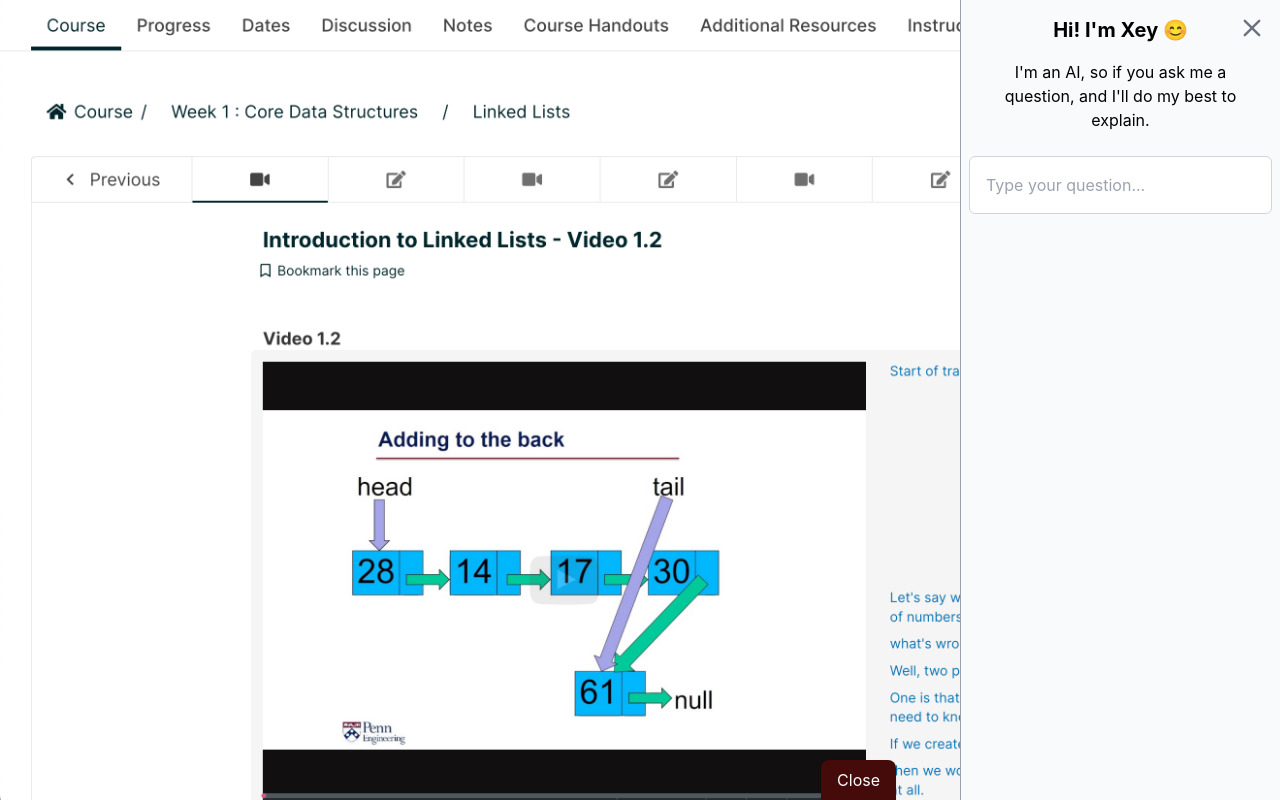
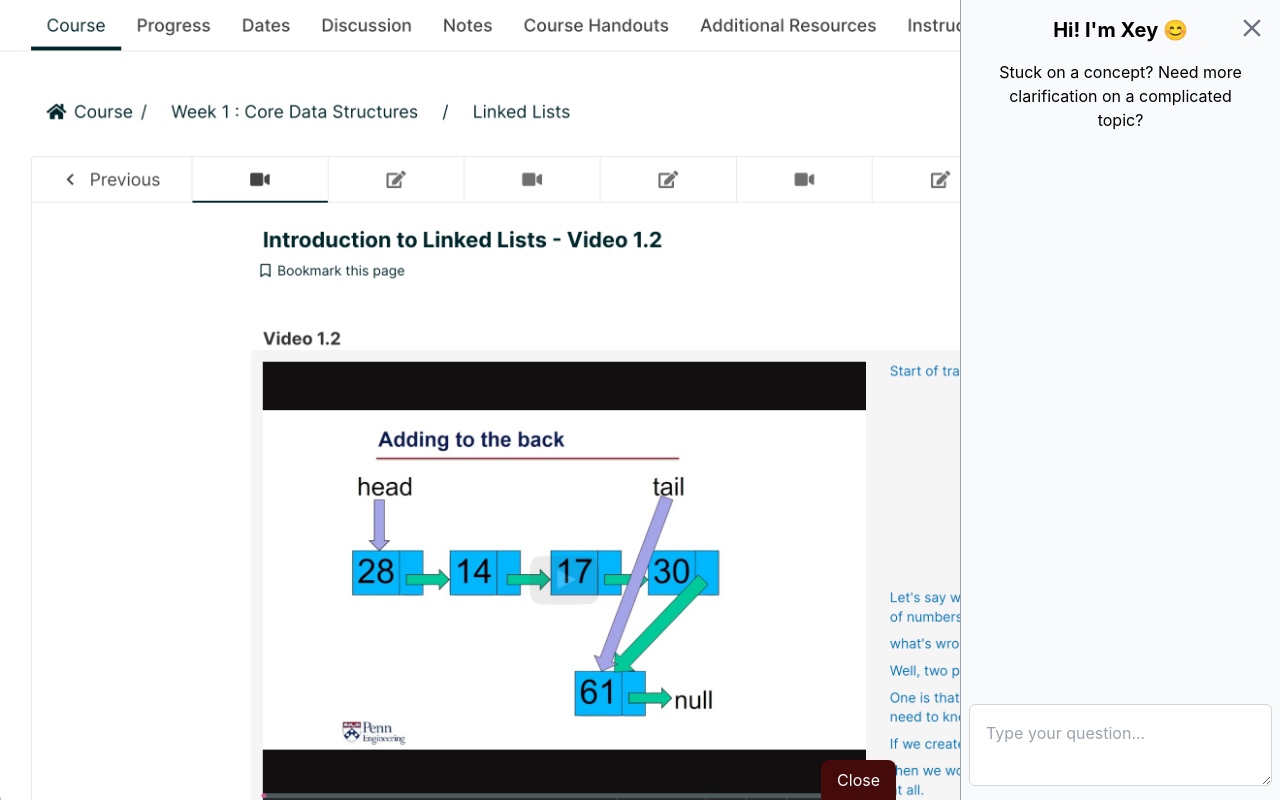
Before and after one commit to TheEarlyNerd/edx-chatbot, a React (Create React App) app: page / in a window 1280 px wide. Both pictures are taken after a click on the button "Talk to Xey". Built offline with nearby package versions, Linux system fonts and the light colour scheme.

Commit message:
Changed the styles so the text input is at the bottom of the screen

```diff
--- a/src/components/Sidebar/index.jsx
+++ b/src/components/Sidebar/index.jsx
@@ -8,10 +8,11 @@ const Sidebar = ({ isOpen, setIsOpen }) => {
 
   return (
     <div
-      className={`fixed top-0 ${
+      className={`flex flex-col justify-between fixed top-0 ${
         isOpen ? "open-sidebar" : "closed-sidebar"
-      } h-screen bg-gray-50 border-gray-400 border-l transition-all duration-500 flex flex-col flex-between`}
+      } h-screen bg-gray-50 border-gray-400 border-l transition-all duration-500`}
     >
+      <div className="flex flex-col">
         <button
           className="absolute top-0 right-0 m-4 text-gray-500 hover:text-gray-600"
           onClick={handleClick}
@@ -27,12 +28,13 @@ const Sidebar = ({ isOpen, setIsOpen }) => {
         <div className="p-4">
           <h1 className="text-xl font-bold mb-4">Hi! I'm Xey 😊</h1>
           <p className="px-4">
-          I'm an AI, so if you ask me a question, and I'll do my best to
-          explain.
+            Stuck on a concept? Need more clarification on a complicated topic?
           </p>
         </div>
+      </div>
+
       <div className="p-2">
-        <input
+        <textarea
           type="text"
           placeholder="Type your question..."
           className="w-full border border-gray-300 rounded-md p-4 focus:outline-none focus:border-blue-500"
```
Lines whose indentation alone changed are shown as unchanged.
